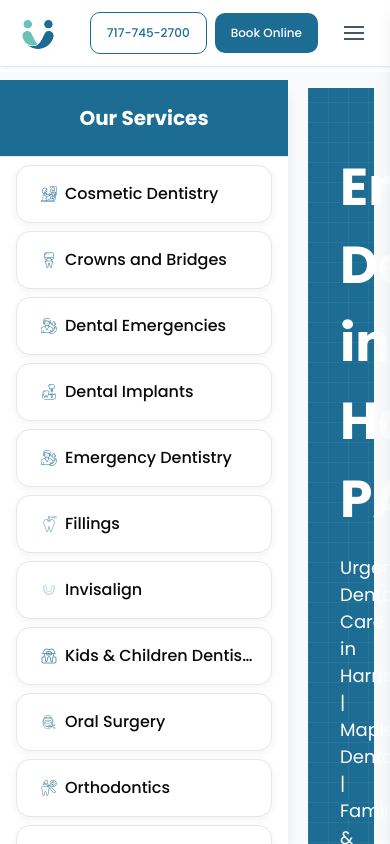
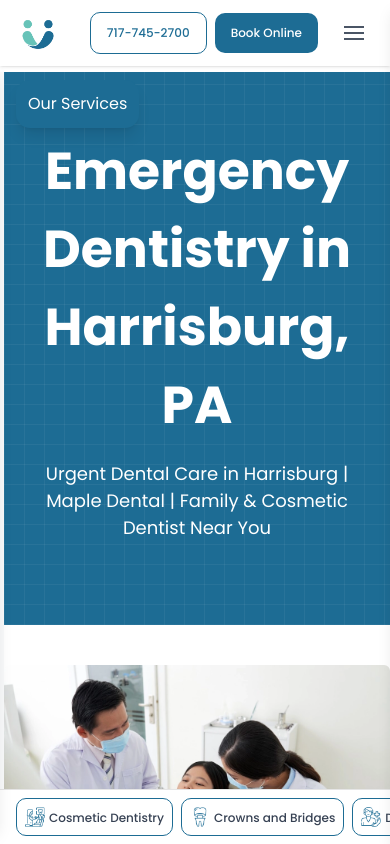
Before and after one commit to PRATIKBAHIKAR123/nova-dental, a Next.js app: page /services/emergency-dentistry in a window 390 px wide. Shown: the top 844 px of the page. Built offline with nearby package versions, Linux system fonts and the light colour scheme.

Commit message:
services sidebar

```diff
--- a/src/app/globals.css
+++ b/src/app/globals.css
@@ -167,6 +167,12 @@
   .details-page-header-section p {
     font-size: 1.125rem; /* text-lg */
     margin-bottom: 1.5rem; /* mb-6 */
+  }
+
+  @media (min-width: 768px) {
+    .details-page-header-section h1 {
+      font-size: 2rem;
+    }
   }
 
   .details-page-desc-section {
--- a/src/app/services/book-call-btn.tsx
+++ b/src/app/services/book-call-btn.tsx
@@ -10,14 +10,14 @@
     return (
         <Fade direction="up" triggerOnce className='bg-white w-full'>
                     <section className="py-16 px-4 md:px-16 max-w-7xl mx-auto">
-                      <div className="hidden md:flex gap-3">
-                        <button className="w-full flex flex-col border border-primary text-primary rounded-lg px-4 py-3 hover:opacity-50 text-sm font-medium transition">
-                          <span className="text-base">Call Us for Booking</span>
+                      <div className="flex gap-3">
+                        <button className="w-full flex flex-col border border-primary text-primary rounded-lg px-2 md:px-4 py-3 hover:opacity-50 text-sm font-medium transition">
+                          <span className="text-[12px] md:text-base">Call Us for Booking</span>
                           717-745-2700
                         </button>
-                        <button onClick={() => setIsBookingOpen(true)} className="w-full flex flex-col bg-primary text-white rounded-lg px-4 py-3 hover:bg-secondary text-sm font-medium transition">
+                        <button onClick={() => setIsBookingOpen(true)} className="w-full flex flex-col bg-primary text-white rounded-lg px-1 md:px-4 py-3 hover:bg-secondary text-sm font-medium transition">
                           Book Online
-                          <span className="text-base">Click Here for Appointment</span>
+                          <span className="text-[10px] md:text-base">Click Here for Appointment</span>
                         </button>
                       </div>
                     </section>
--- a/src/app/services/emergency-dentistry/page.tsx
+++ b/src/app/services/emergency-dentistry/page.tsx
@@ -50,7 +50,7 @@
   return (
     <div className='flex min-h-screen bg-gray-50'>
       <ServiceSidebar />
-      <main className='ml-1 flex-1 overflow-y-auto p-4'>
+      <main className='ml-1 flex-1 overflow-y-auto p-0 md:p-4'>
         <div className='flex flex-col items-center gap-4 bg-white'>
           <div className='details-page-header-section'>
             <Fade direction='up' duration={1000}>
--- a/src/components/ServiceSidebar.tsx
+++ b/src/components/ServiceSidebar.tsx
@@ -1,6 +1,10 @@
-import React from "react";
+"use client"
+
+
+import React, { useState } from "react";
 import Link from "next/link";
 import { services } from "@/app/services/serviceList";
+import { Menu, X } from "lucide-react";
 
 interface Service {
   name: string;
@@ -9,20 +13,77 @@
 }
 
 export default function ServiceSidebar() {
+  const [isMobileMenuOpen, setIsMobileMenuOpen] = useState(false);
+
+  const toggleMobileMenu = () => {
+    setIsMobileMenuOpen(!isMobileMenuOpen);
+  };
+
+  const closeMobileMenu = () => {
+    setIsMobileMenuOpen(false);
+  };
+
   return (
+    <>
+      {/* Mobile Menu Toggle Button - Only visible on mobile */}
+      <div className="lg:hidden fixed top-20 left-4 z-50">
+        <button
+          onClick={toggleMobileMenu}
+          className="bg-[var(--primary)] text-white p-3 rounded-xl shadow-lg hover:opacity-90 transition-opacity duration-200"
+          aria-label="Toggle services menu"
+        >
+          {isMobileMenuOpen ? <X size={20} /> : <span>Our Services</span>}
+        </button>
+      </div>
+
+      {/* Mobile Backdrop - Only visible when mobile menu is open */}
+      {isMobileMenuOpen && (
+        <div
+          className="lg:hidden fixed inset-0 bg-black/50 z-40 top-16"
+          onClick={closeMobileMenu}
+        />
+      )}
+
+      {/* Main Sidebar - Your existing desktop design + mobile responsive */}
       <aside
-      className="sidebar-scrollbar sticky top-20 z-20 h-[calc(100vh-80px)] w-72 bg-white shadow-lg flex flex-col overflow-y-auto"
+        className={`
+          sidebar-scrollbar bg-white shadow-lg flex flex-col overflow-y-auto
+
+          /* Desktop styles (unchanged) */
+          lg:sticky lg:top-20 lg:z-20 lg:h-[calc(100vh-80px)] lg:w-72
+
+          /* Mobile styles (slide-out) */
+          lg:translate-x-0 fixed top-16 left-0 z-40 h-[calc(100vh-80px)] w-80 max-w-[85vw]
+          transition-transform duration-300 ease-in-out
+          ${isMobileMenuOpen ? 'translate-x-0' : '-translate-x-full lg:translate-x-0'}
+        `}
         style={{ minWidth: 260, maxWidth: 320 }}
       >
-      <div className="p-6 border-b bg-primary sticky top-0 z-30">
-        <h2 className="text-xl text-center font-bold text-white">Our Services</h2>
+        {/* Header - Your existing design with mobile close button */}
+        <div className="p-6 border-b bg-[var(--primary)] sticky top-0 z-30">
+          <div className="flex items-center justify-between">
+            <h2 className="text-xl text-center font-bold text-white flex-1 lg:text-center">
+              Our Services
+            </h2>
+            {/* Mobile close button - only visible on mobile */}
+            <button
+              onClick={closeMobileMenu}
+              className="lg:hidden text-white hover:text-gray-200 transition-colors ml-2"
+              aria-label="Close menu"
+            >
+              <X size={20} />
+            </button>
           </div>
+        </div>
+
+        {/* Navigation - Your existing design unchanged */}
         <nav className="flex-1 px-4 py-2">
           <ul className="space-y-2">
             {services.map((service: Service) => (
               <li key={service.name}>
                 <Link
                   href={service.link}
+                  onClick={closeMobileMenu} // Close mobile menu when service is selected
                   className="flex items-center gap-2 rounded-xl p-4 border border-gray-200 shadow-sm bg-white transition-all duration-200 group hover:bg-[var(--primary)] hover:text-white hover:border-[var(--primary)] focus:bg-[var(--primary)] focus:text-white focus:border-[var(--primary)] w-full overflow-hidden"
                   style={{ boxShadow: '0 2px 8px 0 rgba(0,0,0,0.05)' }}
                 >
@@ -40,5 +101,28 @@
           </ul>
         </nav>
       </aside>
+
+      {/* Optional: Mobile Service Tabs at Bottom - Alternative approach */}
+      <div className="lg:hidden fixed bottom-0 left-0 right-0 bg-white border-t shadow-lg z-30 overflow-x-scroll">
+        <div className="flex px-4 py-2 gap-2 min-w-max">
+          {services.map((service: Service) => ( // Show only first 4 services
+            <Link
+              key={service.name}
+              href={service.link}
+              className="flex items-center gap-1 border border-primary p-2 rounded-lg hover:bg-gray-100 transition-colors min-w-[80px]"
+            >
+              <img
+                src={service.icon}
+                alt={service.name}
+                className="w-5 h-5 object-contain"
+              />
+              <span className="text-xs font-medium text-center leading-tight text-gray-700">
+                {service.name} {/* Show only first word */}
+              </span>
+            </Link>
+          ))}
+        </div>
+      </div>
+    </>
   );
 }
```
Lines whose indentation alone changed are shown as unchanged.
